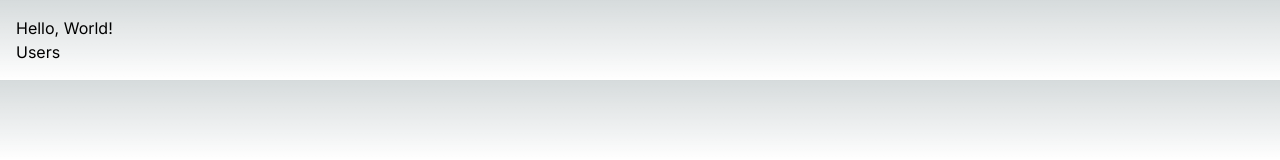
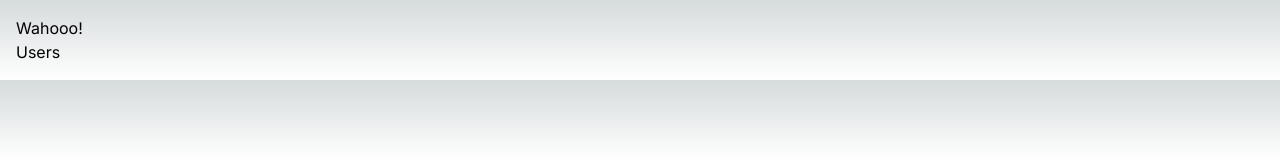
Before and after one commit to idvd20/issue-tracking-app, a Next.js app: page / in a window 1280 px wide. Shown: the top 160 px of the page. Built offline with nearby package versions, Linux system fonts and the light colour scheme.

Commit message:
renamed repo

```diff
--- a/app/page.tsx
+++ b/app/page.tsx
@@ -4,7 +4,7 @@ import Link from "next/link";
 export default function Home() {
 	return (
 		<main>
-			<h1>Hello, World!</h1>
+			<h1>Wahooo!</h1>
 			<Link href='/users'>Users</Link>
 		</main>
 	);
```
